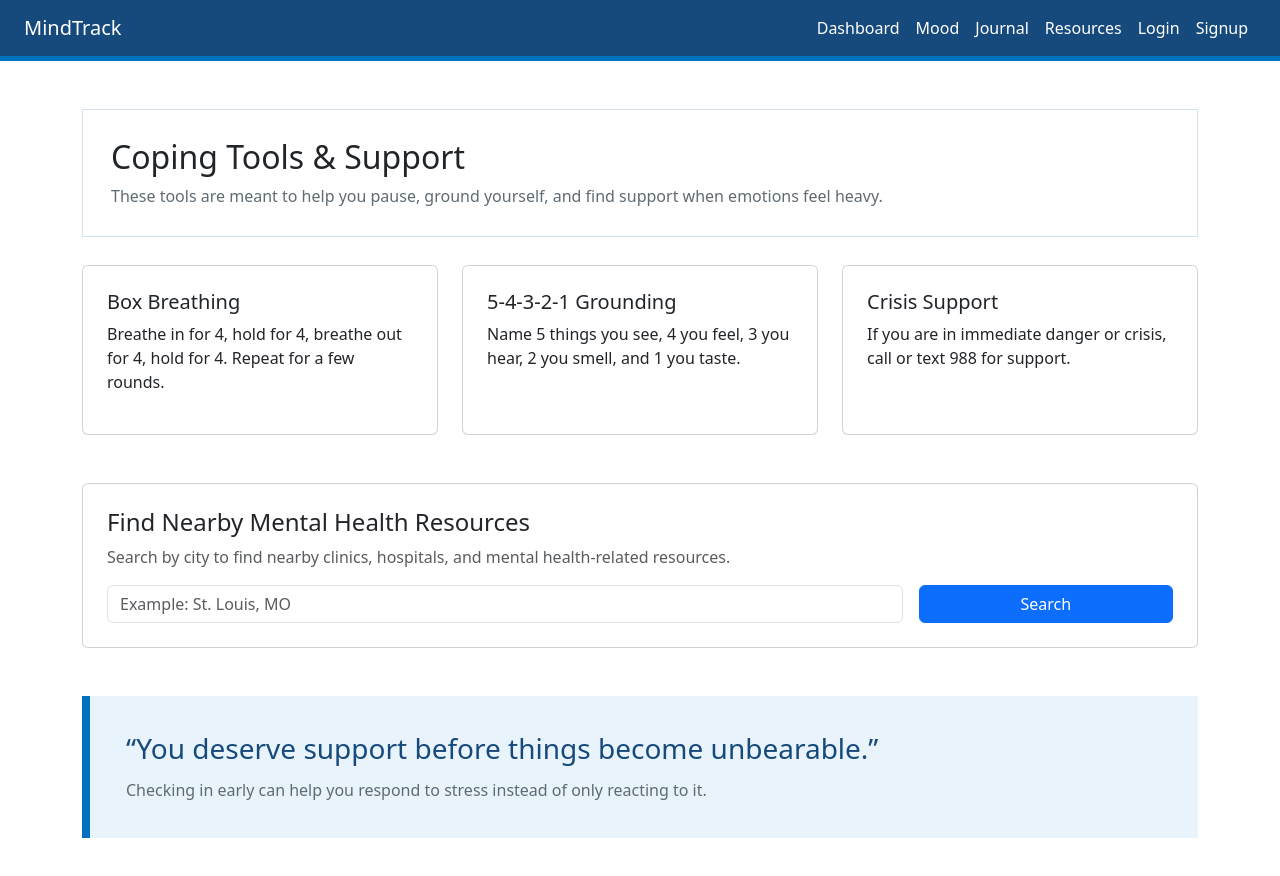
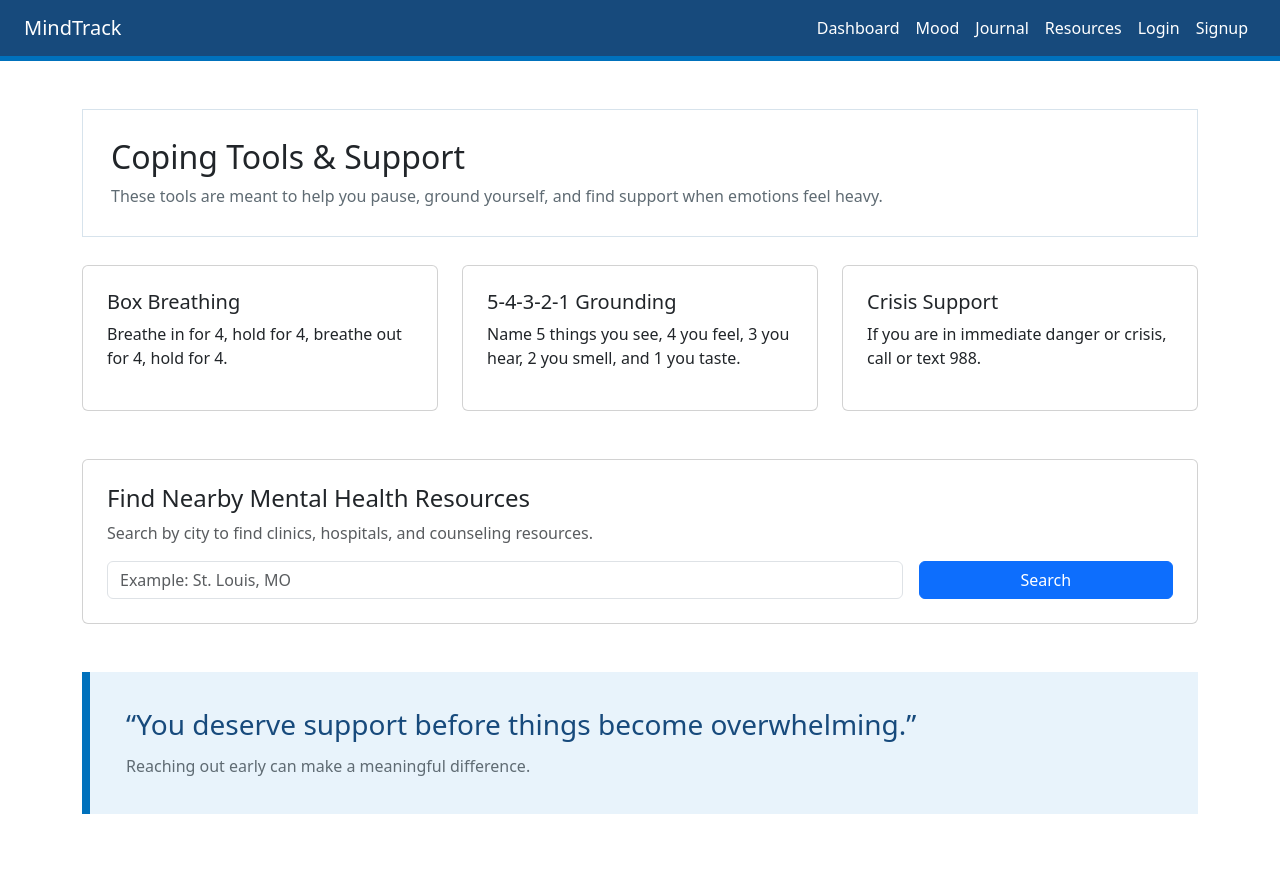
Before and after one commit to 4GeeksAcademy/FullStackProject-mi89-Subhan, a React (Vite) app in the folder mindtrack/frontend/: page /resources in a window 1280 px wide. Shown: the top 876 px of the page. Built offline with nearby package versions, Linux system fonts and the light colour scheme.

Commit message:
fixed api

```diff
--- a/mindtrack/frontend/src/pages/Resources.jsx
+++ b/mindtrack/frontend/src/pages/Resources.jsx
@@ -10,10 +10,22 @@ const Resources = () => {
     setMsg("Searching resources...");
     setResources([]);
 
+    if (!city.trim()) {
+      setMsg("Please enter a city.");
+      return;
+    }
+
     try {
-      const geoRes = await fetch(
-        `https://nominatim.openstreetmap.org/search?format=json&q=${encodeURIComponent(city)}`
-      );
+      // Step 1: Get coordinates from city name
+      const geoUrl = `https://nominatim.openstreetmap.org/search?format=json&limit=1&q=${encodeURIComponent(city)}`;
+
+      const geoRes = await fetch(geoUrl);
+
+      if (!geoRes.ok) {
+        setMsg("Location search failed. Try again later.");
+        return;
+      }
+
       const geoData = await geoRes.json();
 
       if (!geoData.length) {
@@ -24,24 +36,30 @@ const Resources = () => {
       const lat = geoData[0].lat;
       const lon = geoData[0].lon;
 
+      // Step 2: Query Overpass API
       const query = `
         [out:json][timeout:25];
         (
-          node["amenity"="clinic"](around:10000,${lat},${lon});
-          node["amenity"="hospital"](around:10000,${lat},${lon});
-          node["healthcare"="counselling"](around:10000,${lat},${lon});
-          node["healthcare"="psychotherapist"](around:10000,${lat},${lon});
+          node["amenity"="clinic"](around:15000,${lat},${lon});
+          node["amenity"="hospital"](around:15000,${lat},${lon});
+          node["healthcare"="psychotherapist"](around:15000,${lat},${lon});
+          node["healthcare"="counselling"](around:15000,${lat},${lon});
         );
         out body;
       `;
 
-      const overpassRes = await fetch("https://overpass-api.de/api/interpreter", {
-        method: "POST",
-        body: query
-      });
+      const overpassUrl = `https://overpass-api.de/api/interpreter?data=${encodeURIComponent(query)}`;
+
+      const overpassRes = await fetch(overpassUrl);
+
+      if (!overpassRes.ok) {
+        setMsg("Resource search failed. Try again later.");
+        return;
+      }
 
       const overpassData = await overpassRes.json();
 
+      // Step 3: Clean data
       const cleaned = overpassData.elements
         .filter((item) => item.tags && item.tags.name)
         .slice(0, 8)
@@ -66,6 +84,7 @@ const Resources = () => {
         setMsg("");
       }
     } catch (error) {
+      console.log(error);
       setMsg("Something went wrong while searching resources.");
     }
   };
@@ -79,13 +98,13 @@ const Resources = () => {
         </p>
       </div>
 
+      {/* Static coping tools */}
       <div className="row g-4 mb-5">
         <div className="col-md-4">
           <div className="card p-4 h-100">
             <h5>Box Breathing</h5>
             <p>
               Breathe in for 4, hold for 4, breathe out for 4, hold for 4.
-              Repeat for a few rounds.
             </p>
           </div>
         </div>
@@ -103,16 +122,17 @@ const Resources = () => {
           <div className="card p-4 h-100">
             <h5>Crisis Support</h5>
             <p>
-              If you are in immediate danger or crisis, call or text 988 for support.
+              If you are in immediate danger or crisis, call or text 988.
             </p>
           </div>
         </div>
       </div>
 
+      {/* Resource finder */}
       <div className="card p-4 mb-5">
         <h4>Find Nearby Mental Health Resources</h4>
         <p className="text-muted">
-          Search by city to find nearby clinics, hospitals, and mental health-related resources.
+          Search by city to find clinics, hospitals, and counseling resources.
         </p>
 
         <form onSubmit={searchResources} className="row g-3">
@@ -141,22 +161,19 @@ const Resources = () => {
             {resources.map((item) => (
               <div key={item.id} className="border-bottom py-3">
                 <strong>{item.name}</strong>
-                <p className="mb-1 text-muted">
-                  Type: {item.type}
-                </p>
-                <p className="mb-0 text-muted">
-                  {item.address}
-                </p>
+                <p className="mb-1 text-muted">Type: {item.type}</p>
+                <p className="mb-0 text-muted">{item.address}</p>
               </div>
             ))}
           </div>
         )}
       </div>
 
+      {/* Closing quote */}
       <div className="quote-box mt-5">
-        <h3>“You deserve support before things become unbearable.”</h3>
+        <h3>“You deserve support before things become overwhelming.”</h3>
         <p>
-          Checking in early can help you respond to stress instead of only reacting to it.
+          Reaching out early can make a meaningful difference.
         </p>
       </div>
     </div>
```
